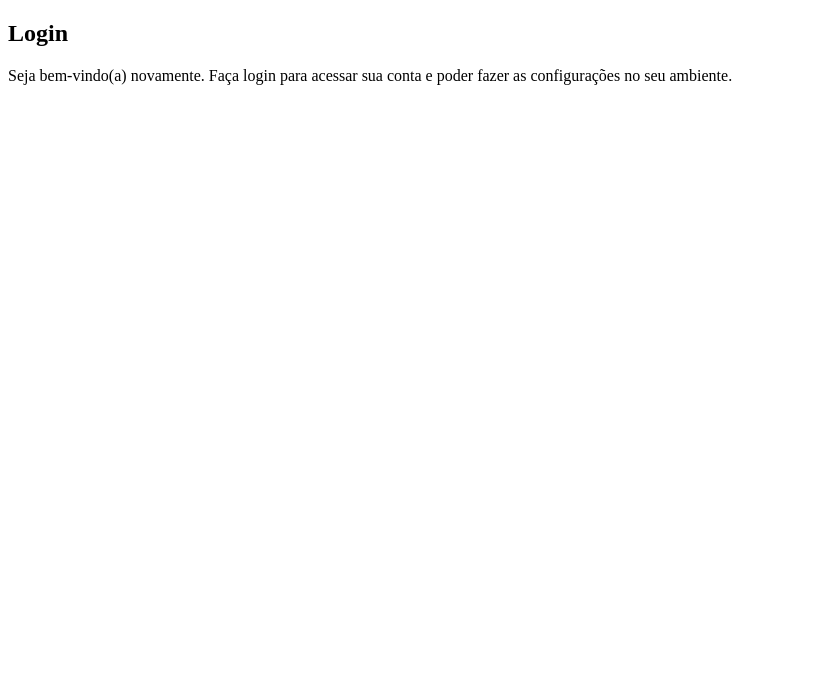
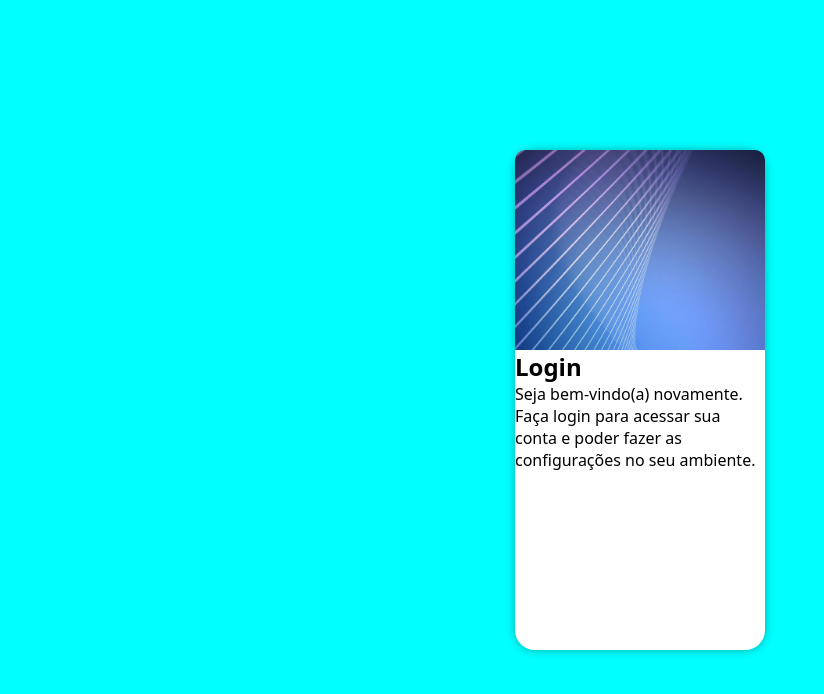
Before and after one commit to edilsonsilvacass/projeto-login, a plain HTML site: page index.html in a window 1280 px wide. Shown: the whole page, without its empty margins (0-824 px from the left). Drawn offline with Linux system fonts and the light colour scheme.

Commit message:
adcionei e atualizei

```diff
--- a/estilos/style.css
+++ b/estilos/style.css
@@ -1 +1,46 @@
 @charset "UTF-8";
+
+* {
+    font-family: system-ui, -apple-system, BlinkMacSystemFont, 'Segoe UI', Roboto, Oxygen, Ubuntu, Cantarell, 'Open Sans', 'Helvetica Neue', sans-serif;
+    padding: 0;
+    margin: 0;
+    box-sizing: border-box;
+}
+
+body, html {
+    background-color: aqua;
+    height: 100vh;
+    width: 100vw;
+}
+
+main {
+    position: relative;
+    height: 100vh;
+    width: 100vw;
+
+}
+
+section#login {
+    position: absolute;
+    top: 50%;
+    left: 50%;
+    transform: translate(-50%, -50%);
+    width: 250px;
+    height: 500px;
+    background-color: #fff;
+    border-radius: 20px;
+    box-shadow: 0 0 10px rgba(0, 0, 0, 0.322);
+
+}
+section#login > div#imagem {
+    display: block;
+    background: aqua url(../imagens/pexels-sean-whang-25006-804269\ \(1\).jpg) no-repeat;
+    background-size: cover;
+    border-radius: 10px 10px 0 0;
+    height: 200px;
+}
+
+section#formulario {
+    display: block;
+    padding: 10px;
+}
```
